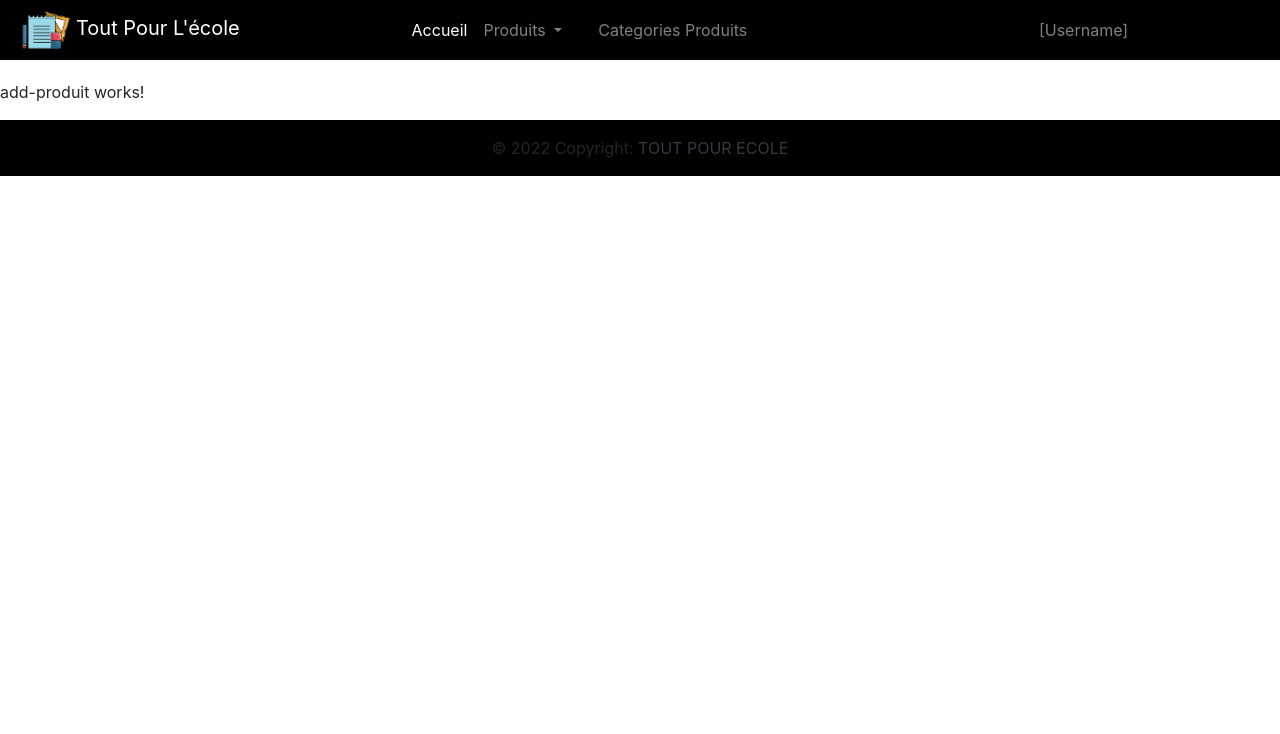
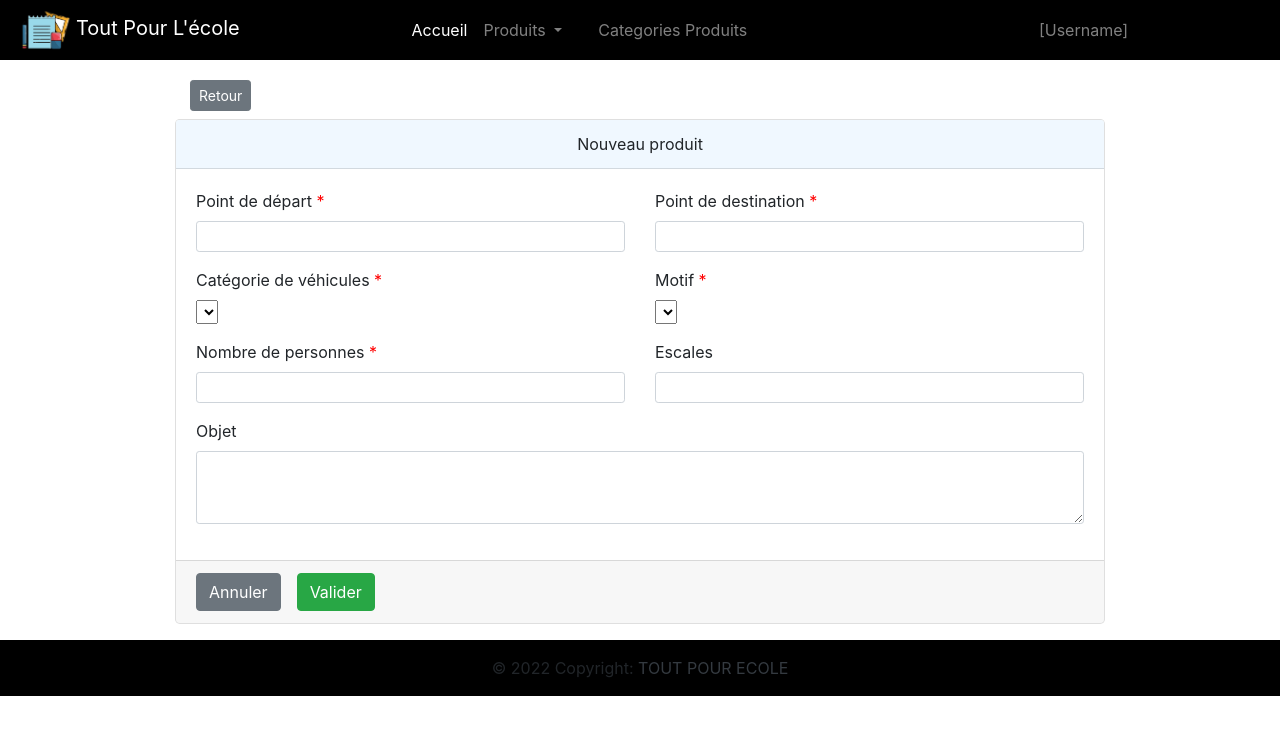
Before and after one commit to tomavo/RepositoryboutiqueSn, an Angular app in the folder boutique/: page /produits/ajout in a window 1280 px wide. Shown: the top 734 px of the page. Built offline with nearby package versions, Linux system fonts and the light colour scheme.

Commit message:
Update add-produit.component.html

```diff
--- a/boutique/src/app/components/produits/add-produit/add-produit.component.html
+++ b/boutique/src/app/components/produits/add-produit/add-produit.component.html
@@ -1 +1,107 @@
-<p>add-produit works!</p>
+
+<div class="col-9 mx-auto">
+
+  <div class="col-md-6 mb-2">
+    <div class="justify-content-lg-start">
+      <a routerLink="/courses" class="btn btn-sm btn-secondary add-infos text-white menu-font">
+        <i class="fas fa-backward"></i> Retour
+      </a>
+    </div>
+  </div>
+
+  <div class="card mx-auto rounded-lg bg-white mb-3">
+    <div class="card-header text-center" style="background-color: aliceblue;">
+      <div class="mx-auto">Nouveau produit</div>
+    </div>
+
+    <div class="card-body">
+      <!-- <div class="card-title">
+
+      </div> -->
+      <form action="" method="post" id="add-demande">
+
+        <div class="row">
+
+          <div class="col-6 form-group">
+            <div class="text-left"><label for="point_depart">Point de départ</label> <span style="color:red"> *</span>
+            </div>
+            <div>
+              <input class="form-control form-control-sm" id="point_depart" name="point_depart" type="text">
+            </div>
+          </div>
+
+          <div class="col-6 form-group">
+
+            <div class="text-left"><label for="point_destination">Point de destination</label> <span style="color:red"> *</span>
+            </div>
+            <div>
+              <input class="form-control form-control-sm" type="text" id="point_destination" name="point_destination">
+            </div>
+
+          </div>
+
+        </div>
+
+        <div class="row">
+
+          <div class="col-6 form-group">
+            <div class="text-left"><label for="">Catégorie de véhicules</label> <span style="color:red"> *</span>
+            </div>
+            <div>
+
+              <select name="" id=""></select>
+
+            </div>
+          </div>
+
+          <div class="col-6 form-group">
+            <div class="text-left"><label for="categorie">Motif</label>  <span style="color:red"> *</span>
+            </div>
+            <div>
+
+              <select id="categorie"></select>
+
+            </div>
+          </div>
+
+        </div>
+
+        <div class="row">
+
+          <div class="col-6 form-group">
+
+            <div class="text-left"><label for="nbr_personne">Nombre de personnes</label> <span style="color:red"> *</span>
+            </div>
+            <div>
+              <input class="form-control form-control-sm" type="number" id="nbr_personne" name="nbr_personne">
+            </div>
+
+          </div>
+
+          <div class="col-6 form-group">
+
+            <div class="text-left"><label for="escales">Escales</label></div>
+            <div>
+              <input class="form-control form-control-sm" type="text" id="escales" name="escales">
+            </div>
+
+          </div>
+
+        </div>
+
+        <div class="form-group">
+          <div class="text-left"><label for="objet">Objet</label></div>
+          <div>
+            <textarea class="form-control form-control-sm" name="objet" id="objet" cols="30" rows="3"></textarea>
+          </div>
+        </div>
+      </form>
+    </div>
+    <div class="card-footer">
+      <div class="mx-auto">
+        <button class="btn btn-secondary" form="add-demande" type="reset">Annuler</button>
+        <button class="btn btn-success ml-3" form="add-demande" type="submit">Valider</button>
+      </div>
+    </div>
+  </div>
+</div>
```
